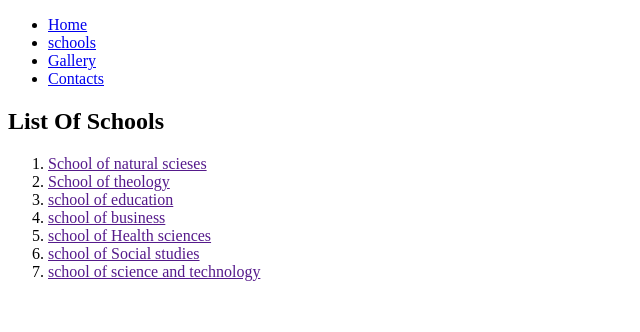
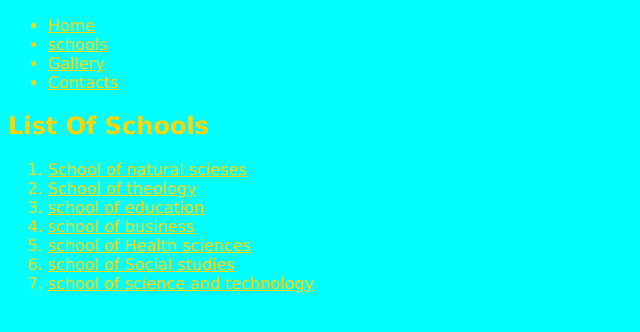
Before and after one commit to ChrisDeejay/learnigcss, a plain HTML site: page schools.html in a window 1280 px wide. Shown: the whole page, without its empty margins (0-640 px from the left). Drawn offline with Linux system fonts and the light colour scheme.

Commit message:
Update schools.html

```diff
--- a/schools.html
+++ b/schools.html
@@ -5,12 +5,13 @@
     <meta http-equiv="X-UA-Compatible" content="IE=edge">
     <meta name="viewport" content="width=device-width, initial-scale=1.0">
     <title>SCHOOLS</title>
+    <link rel="stylesheet" href="generalstyles.css">
 </head>
 <body>
 
     <ul>
-    <li><a href="#">Home</a></li>
-    <li><a href="schools.html">schools</a></li>
+    <li><a href="index.html">Home</a></li>
+    <li><a href="#">schools</a></li>
     <li><a href="gallery.html">Gallery</a></li>
     <li><a href="contacts.html">Contacts</a></li>
 </ul>
```
